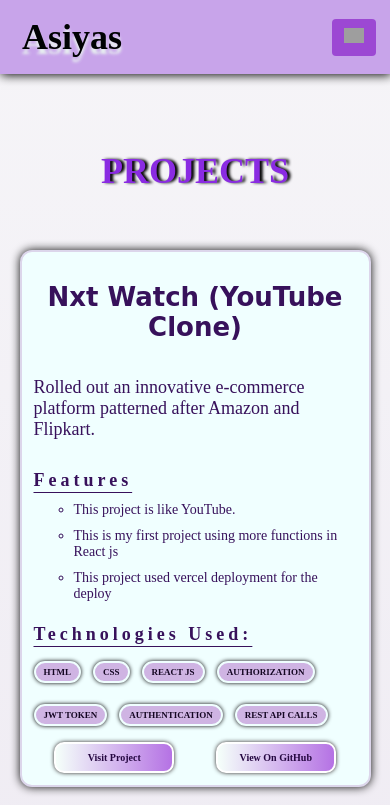
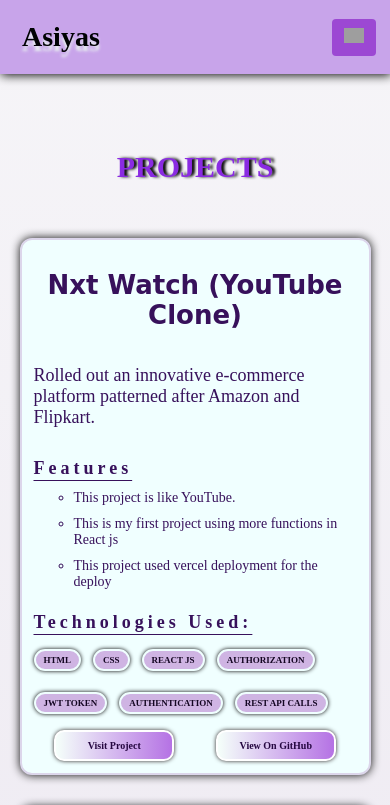
Before and after one commit to muhammed-asiyas/myPortfolio, a React (Create React App) app: page /projects in a window 390 px wide. Shown: the top 805 px of the page. Built offline with nearby package versions, Linux system fonts and the light colour scheme; grey boxes are pictures that could not be loaded.

Commit message:
commit messge

```diff
--- a/src/components/Header/index.css
+++ b/src/components/Header/index.css
@@ -39,10 +39,10 @@
 
 @media screen and (max-width: 767px) {
     .nav-head-lg {
-        font-size: 36px;
+        font-size: 28px;
     }
     .nav-head-lg:hover {
-        font-size: 30px;
+        font-size: 31px;
     }
 }
 
--- a/src/components/Home/index.css
+++ b/src/components/Home/index.css
@@ -323,7 +323,7 @@
 }
 
 .head-item {
-  color: rgb(189, 189, 215);
+  color: rgb(191, 215, 189);
   font-family: Bahnschrift;
   font-weight: 600;
   font-size: 36px;
@@ -339,6 +339,15 @@
   font-size: 36px;
   margin: 0x;
   margin-top: 80px;
+}
+
+@media screen and (max-width: 767px) {
+  .head-item {
+    font-size: 30px;
+  }
+  .color-head-item {
+    font-size: 30px;
+  }
 }
 
 .technical-skill-container {
--- a/src/components/MoreProjects/index.css
+++ b/src/components/MoreProjects/index.css
@@ -13,7 +13,6 @@
   font-weight: 600;
   font-size: 36px;
   text-shadow: 0px 0px 9px rgb(2, 1, 3);
-  margin: 0x;
   margin-top: 150px;
 }
 .color-head-itemm {
@@ -22,7 +21,6 @@
   font-family: Bahnschrift;
   font-weight: 800;
   font-size: 36px;
-  margin: 0x;
   margin-top: 150px;
 }
 
@@ -38,4 +36,11 @@
   .more-project-list-container {
     width: 100%;
   }
+
+  .head-itemm {
+    font-size: 30px;
+  }
+  .color-head-itemm {
+    font-size: 30px;
+  }
 }
```
